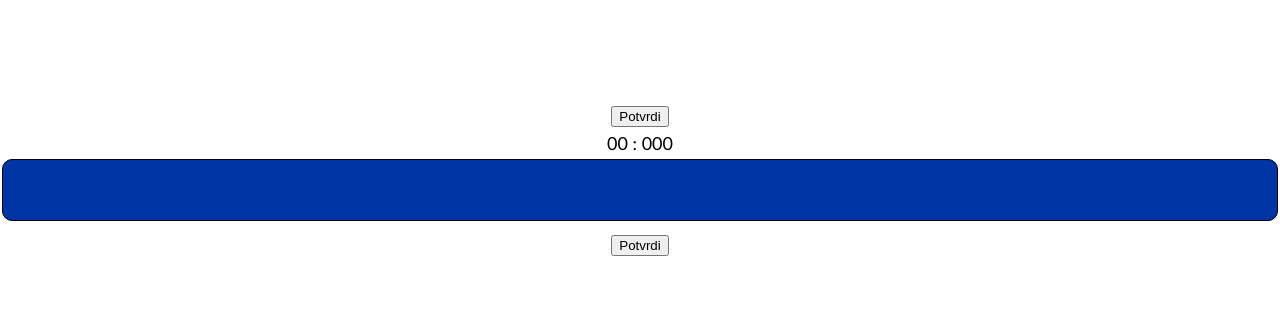
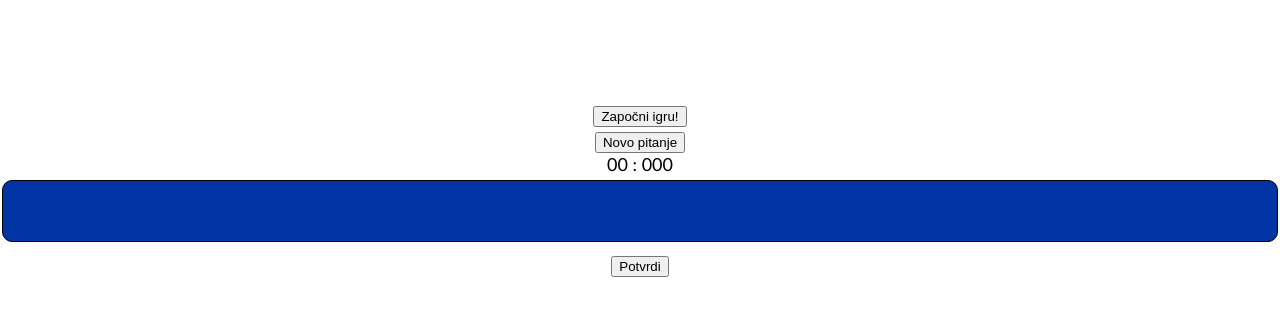
Before and after one commit to Hule20/Hule20.github.io, a plain HTML site: page index.html in a window 1280 px wide. Drawn offline with Linux system fonts and the light colour scheme.

Commit message:
Update index.html

```diff
--- a/index.html
+++ b/index.html
@@ -8,12 +8,14 @@
     <link rel="stylesheet" href="style.css">
 
     <title>Najbrži prst</title>
+
+    <link rel="icon" type="image/x-icon" href="/favicon.ico" />
 </head>
 
 <body>
     <div id="wrapper">
-        <button id="startBtn">Potvrdi</button>
-
+        <button id="startBtn">Započni igru!</button>
+        <button id="resetBtn">Novo pitanje</button>
         <div id="timerDisplay">
             00 : 000
          </div>
```
